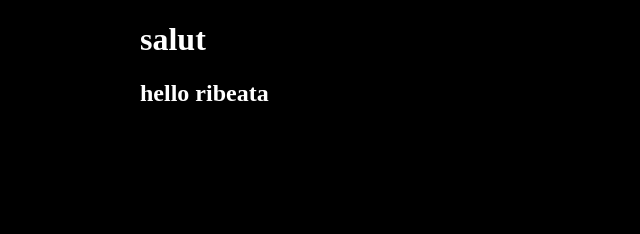
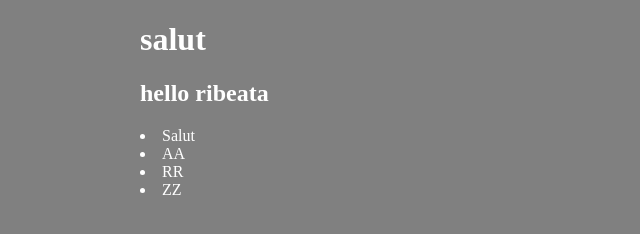
Before and after one commit to crutoigit/lps2313, a plain HTML site: page index.html in a window 1280 px wide. Shown: the whole page, without its empty margins (0-640 px from the left). Drawn offline with Linux system fonts and the light colour scheme.

Commit message:
adaugarea unei liste si schimbarea bgc in grey

```diff
--- a/index.html
+++ b/index.html
@@ -11,6 +11,10 @@
         <h1>salut</h1>
         <h2>hello ribeata</h2>
 
+        <li>Salut</li>
+        <li>AA</li>
+        <li>RR</li>
+        <li>ZZ</li>
     </div>
 </body>
 </html>
--- a/style.css
+++ b/style.css
@@ -3,6 +3,6 @@
     margin: auto;
 }
 body {
-    background-color: black ;
+    background-color: grey ;
     color: white;
 }
```
